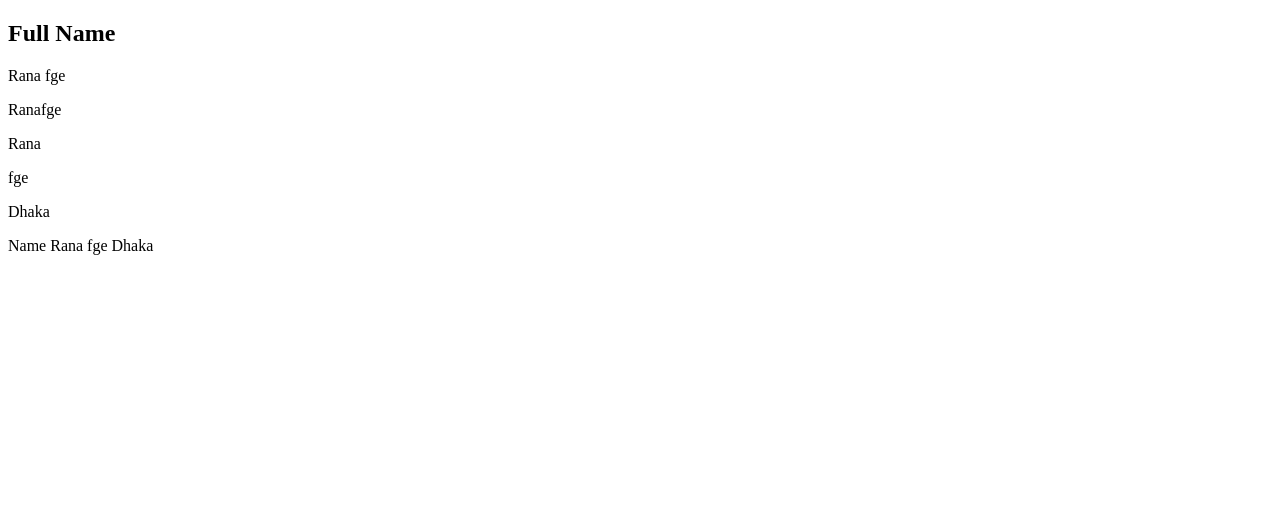
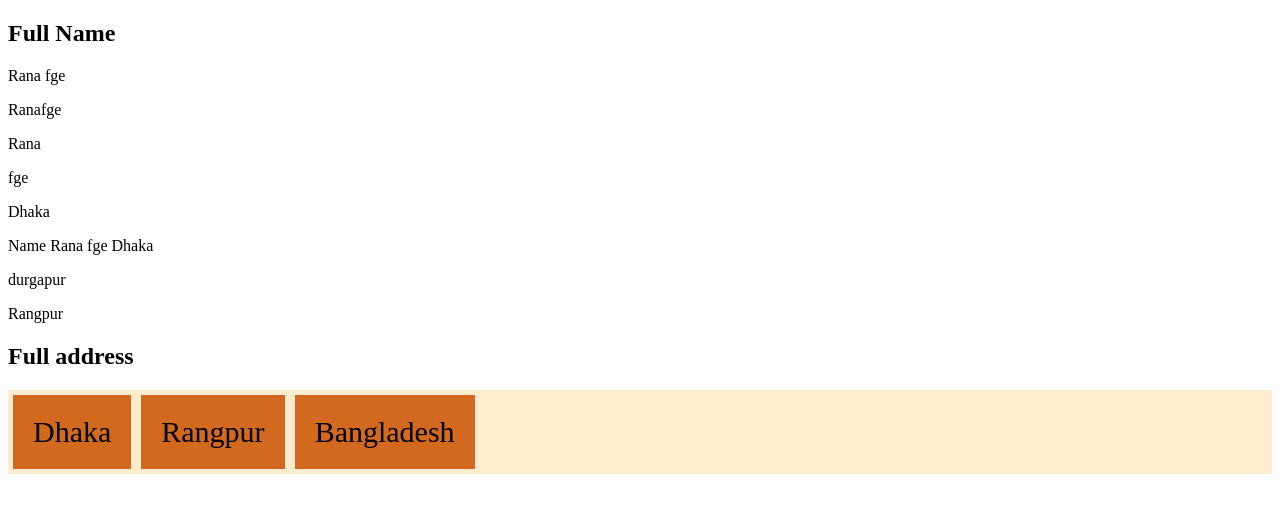
Before and after one commit to ranafge/js-es6-freecodecamp, a plain HTML site: page index.html in a window 1280 px wide. Drawn offline with Linux system fonts and the light colour scheme.

Commit message:
object literal added

```diff
--- a/es6.js
+++ b/es6.js
@@ -29,3 +29,38 @@ document.getElementById('info1').innerText = nickName //fge
 document.getElementById('info2').innerText = city //Dhaka
 
 document.getElementById('info3').innerText = `${'Name ' +name_ + ' '+ nickName + ' ' + city}`
+
+
+function addressMaker(city, state) {
+    const newAddress = { city, state }
+
+    document.getElementById('address').innerText = newAddress.city
+    return document.getElementById('address1').innerText = newAddress.state
+
+
+}
+
+addressMaker('durgapur', 'Rangpur')
+
+
+
+function addressMakerWithObject(address) {
+    const newAddress = {
+        city: address.city,
+        state: address.state,
+        country: address.country
+    }
+    return newAddress
+}
+
+const objAddress = addressMakerWithObject({ city: 'Dhaka', state: 'Rangpur', country: 'Bangladesh' })
+
+console.log(objAddress)
+console.log(objAddress.city) //Dhaka
+console.log(objAddress.state) //Rangpur
+console.log(objAddress.country) //Bangladesh
+
+
+document.getElementById('city').innerText = objAddress.city
+document.getElementById('state').innerText = objAddress.state
+document.getElementById('country').innerText = objAddress.country
--- a/index.html
+++ b/index.html
@@ -6,6 +6,7 @@
     <meta http-equiv="X-UA-Compatible" content="IE=edge">
     <meta name="viewport" content="width=device-width, initial-scale=1.0">
     <title>Document</title>
+    <link rel="stylesheet" href="style.css">
 </head>
 
 <body>
@@ -17,6 +18,16 @@
     <p id="info1"></p>
     <p id="info2"></p>
     <p id="info3"></p>
+    <p id="address"></p>
+    <p id="address1"></p>
+    <h2>Full address</h2>
+    <div class="address">
+        <div>
+            <p id="city"></p>
+            <p id="state"></p>
+            <p id="country"></p>
+        </div>
+    </div>
 
     <script src="es6.js"></script>
 </body>
--- a/style.css
+++ b/style.css
@@ -0,0 +1,14 @@
+.address div {
+    display: flex;
+    background-color: blanchedalmond;
+    flex-direction: row;
+    align-items: flex-start;
+    flex-wrap: wrap;
+    font-size: 30px;
+}
+
+.address p {
+    margin: 5px;
+    padding: 20px;
+    background-color: chocolate;
+}
```
